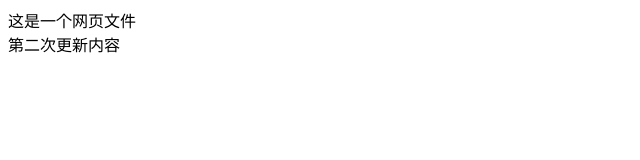
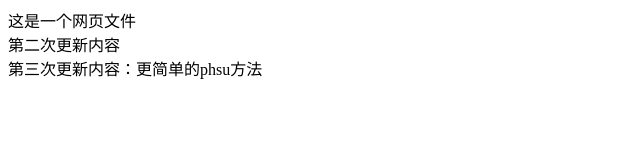
Before and after one commit to huibukaixndexiaoqing/git-demo, a plain HTML site: page index.html in a window 1280 px wide. Shown: the whole page, without its empty margins (0-640 px from the left). Drawn offline with Linux system fonts and the light colour scheme.

Commit message:
A程序员第三次提交

```diff
--- a/index.html
+++ b/index.html
@@ -1,2 +1,3 @@
 <div>这是一个网页文件</div>
 <div>第二次更新内容</div>
+<div>第三次更新内容：更简单的phsu方法</div>
```
